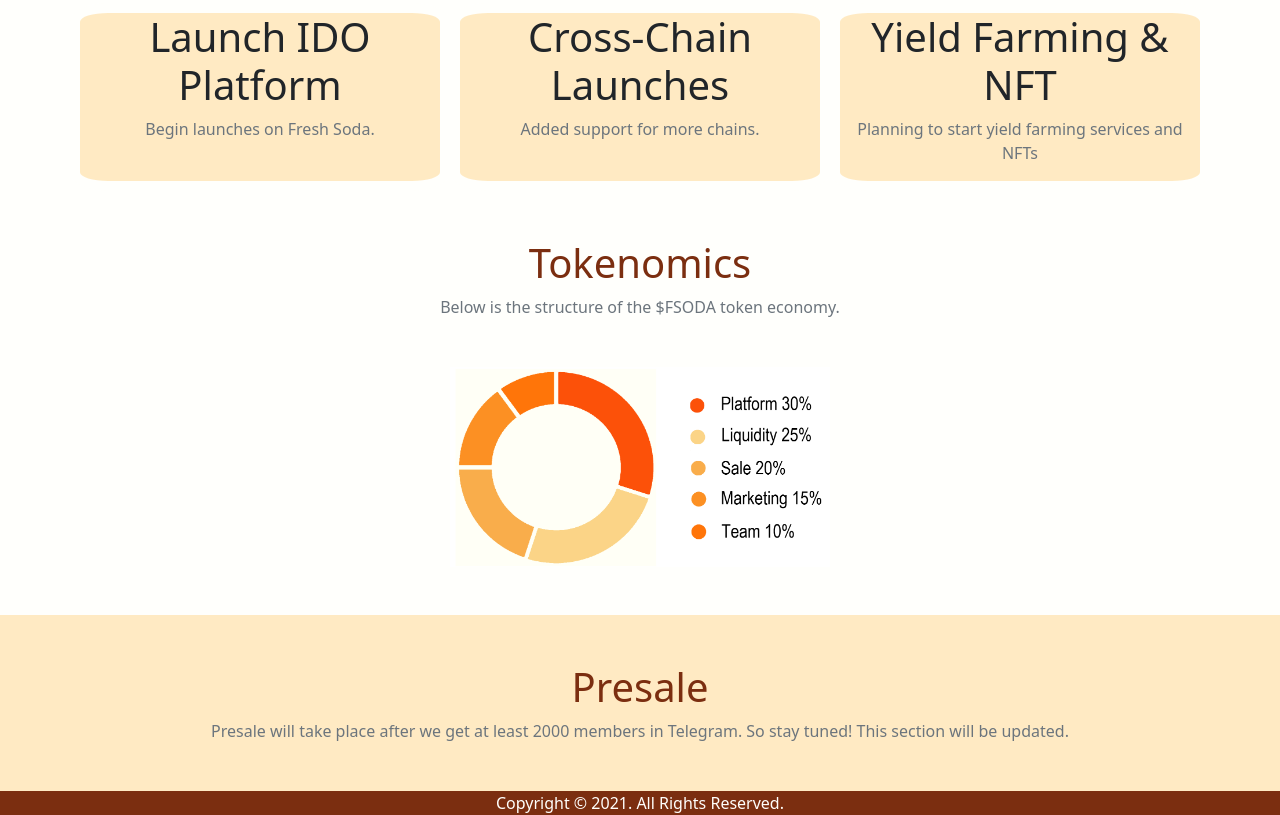
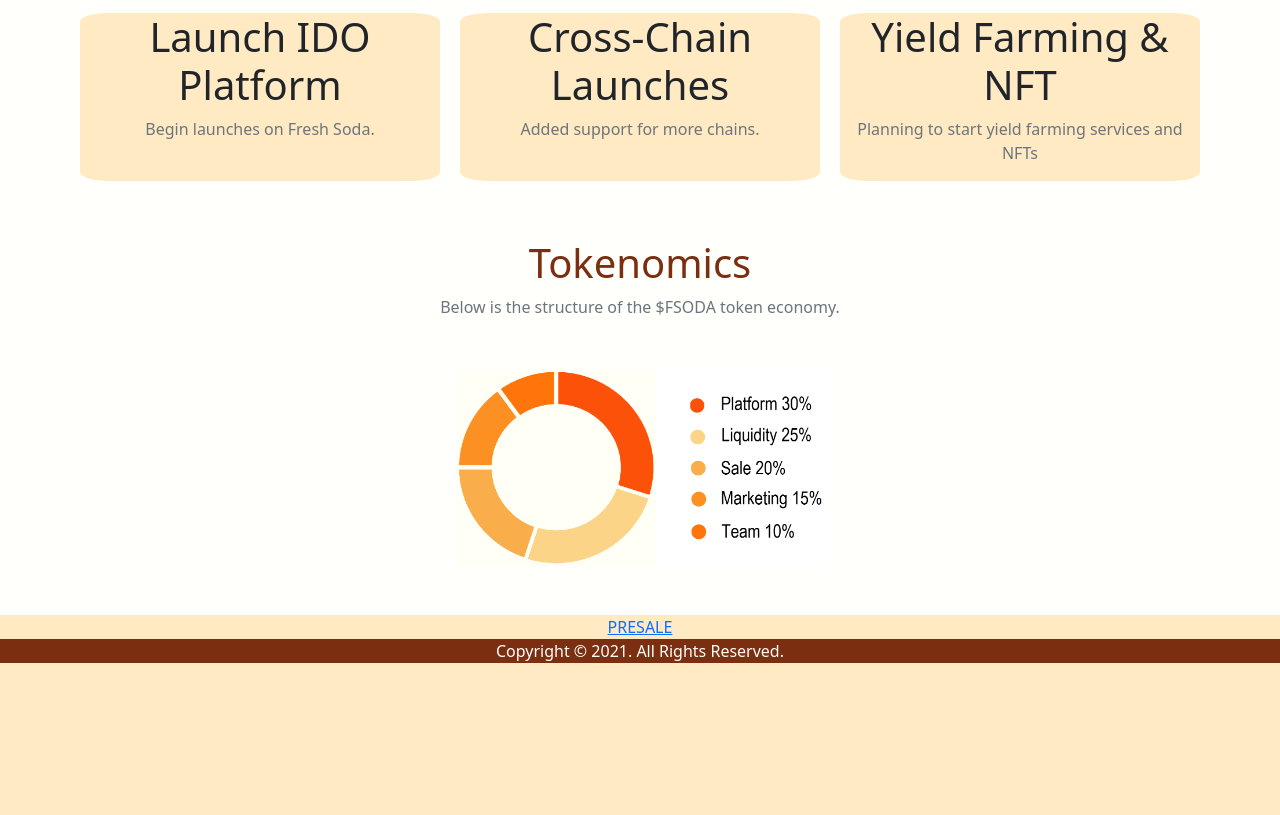
Before and after one commit to FreshSodaDeFi/freshsoda, a plain HTML site: page index.html in a window 1280 px wide. Shown: the part 2279-3094 px from the top of the page. After the commit the page ends 2942 px from the top, so only its background shows below. Drawn offline with nearby package versions, Linux system fonts and the light colour scheme; a script that the page names is missing.

Commit message:
cdodvopd

```diff
--- a/index.html
+++ b/index.html
@@ -227,11 +227,15 @@
     <!-- section 5 -->
 
     <section class="section5">
-      <h1 class="first text-center mt-5">Presale</h1>
-      <p class="text-muted text-center fs-6 mb-5">
-        Presale will take place after we get at least 2000 members in Telegram.
-        So stay tuned! This section will be updated.
-      </p>
+
+      <div class="container">
+        <div class="row text-center">
+          <div class="col-md-12">
+            <script src="https://cdn.logwork.com/widget/countdown.js"></script>
+<a href="https://logwork.com/countdown-pos4" class="countdown-timer" data-style="circles" data-timezone="Europe/Athens" data-textcolor="#7b2e10" data-date="2021-07-11 00:00" data-background="#fa911b" data-digitscolor="#7b2e10" data-unitscolor="#7b2e10">PRESALE</a>
+          </div>
+        </div>
+        </div>
     </section>
 
     <!-- footer -->
```
